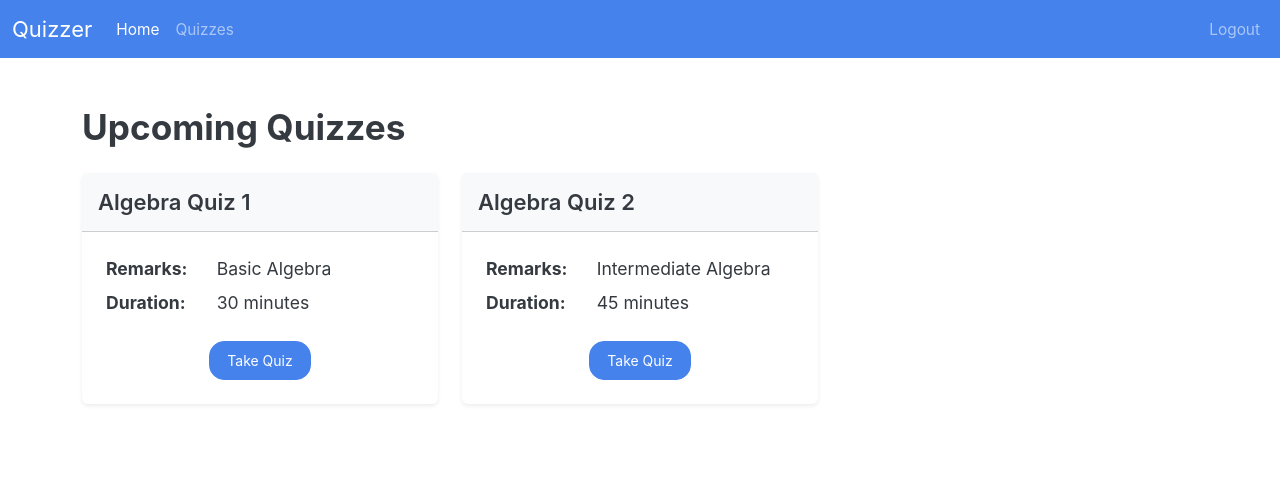
After one commit to 24f2005120/quiz-master-project, a Flask app: page /user/ in a window 1280 px wide. The commit adds this page. Shown: the top 499 px of the page. Run offline with Flask 3, Linux system fonts and the light colour scheme; a user stored in the database is signed in; some libraries are stand-ins or nearby versions.

Commit message:
added user dashboard and fixed a bunch of small authentication bugs

```diff
--- a/models/__init__.py
+++ b/models/__init__.py
@@ -8,4 +8,4 @@ class Base(DeclarativeBase):
 
 db = SQLAlchemy(model_class=Base)
 
-from .models import User
+from .models import *
--- a/routes/__init__.py
+++ b/routes/__init__.py
@@ -6,12 +6,14 @@ from models import User, db
 from .admin_routes import admin_bp
 from .auth_routes import auth_bp
 from .main_routes import main_bp
+from .user_routes import user_bp
 
 
 def init_routes(app):
     app.register_blueprint(auth_bp)
     app.register_blueprint(admin_bp)
     app.register_blueprint(main_bp)
+    app.register_blueprint(user_bp)
 
 
 def init_login_manager(app):
--- a/routes/user_routes.py
+++ b/routes/user_routes.py
@@ -1,13 +1,23 @@
 from flask import Blueprint, redirect, render_template, request, url_for
 from flask_login import current_user, login_required
 from flask_login.utils import current_app
+from sqlalchemy import select
 
-user_bp = Blueprint("user", __name__, url_prefix="user")
+from models import User, db
+from models.models import Quiz
+
+session = db.session
+
+user_bp = Blueprint("user", __name__, url_prefix="/user")
 
 
-@user_bp.before_request
+@user_bp.before_request  # makes it so you have to be logged in to access, and allows admin to access it too to test :)
 @login_required
-def require_user():
-    """Apply user restriction to all routes in this blueprint."""
-    if not current_user.is_authenticated:
-        return current_app.login_manager.unauthorized()
+def user_required():
+    pass
+
+
+@user_bp.route("/", methods=["GET"])
+def home():
+    upcoming_quizzes = session.scalars(select(Quiz))
+    return render_template("user/home.html", upcoming_quizzes=upcoming_quizzes)
--- a/templates/forms.html
+++ b/templates/forms.html
@@ -1,5 +1,5 @@
 <form action="{{request.url}}" method="POST">
-  {% for field in form %}
+  {% for field in form if field.widget.input_type != 'hidden' %}
   <div>{{field.name}} : {{field}}</div>
   {% endfor %}
   <input type="submit" name="submit" />
--- /dev/null
+++ b/templates/user/home.html
@@ -0,0 +1,49 @@
+{% extends "base.html" %} {% block title %} Quiz Dashboard {% endblock %} {%
+block body %} {% include "user/nav.html" %}
+<div class="container py-5">
+  <!-- Page Header -->
+  <div class="d-flex justify-content-between align-items-center mb-4">
+    <h2 class="mb-0 fw-bold">Upcoming Quizzes</h2>
+  </div>
+
+  <!-- Quizzes List -->
+  <div class="row row-cols-1 row-cols-md-2 row-cols-lg-3 g-4 mb-5">
+    {% if upcoming_quizzes %} {% for quiz in upcoming_quizzes %}
+    <div class="col">
+      <div class="card shadow-sm border-0 h-100">
+        <div class="card-header bg-light py-3">
+          <h5 class="card-title fw-semibold mb-0">{{ quiz.quiz_name }}</h5>
+        </div>
+        <div class="card-body p-4 d-flex flex-column justify-content-between">
+          <div>
+            <dl class="row mb-0">
+              <dt class="col-sm-4">Remarks:</dt>
+              <dd class="col-sm-8">{{ quiz.remarks }}</dd>
+
+              {% if quiz.date %}
+              <dt class="col-sm-4">Scheduled:</dt>
+              <dd class="col-sm-8">{{ quiz.date }}</dd>
+              {% endif %} {% if quiz.duration %}
+              <dt class="col-sm-4">Duration:</dt>
+              <dd class="col-sm-8">{{ quiz.duration }} minutes</dd>
+              {% endif %}
+            </dl>
+          </div>
+          <div class="mt-3 text-center">
+            <button class="btn btn-primary">Take Quiz</button>
+            <!--  or View Details, depending on what you want -->
+          </div>
+        </div>
+      </div>
+    </div>
+    {% endfor %} {% else %}
+    <div class="col">
+      <div class="text-center py-5">
+        <p class="text-muted mb-0">No upcoming quizzes scheduled.</p>
+      </div>
+    </div>
+    {% endif %}
+  </div>
+</div>
+
+{% endblock %}
--- /dev/null
+++ b/templates/user/nav.html
@@ -0,0 +1,35 @@
+<nav class="navbar navbar-expand-lg bg-primary" data-bs-theme="dark">
+  <div class="container-fluid">
+    <a class="navbar-brand" href="#">Quizzer</a>
+    <button
+      class="navbar-toggler"
+      type="button"
+      data-bs-toggle="collapse"
+      data-bs-target="#navbarColor01"
+      aria-controls="navbarColor01"
+      aria-expanded="false"
+      aria-label="Toggle navigation"
+    >
+      <span class="navbar-toggler-icon"></span>
+    </button>
+    <div class="collapse navbar-collapse" id="navbarColor01">
+      <ul class="navbar-nav me-auto">
+        <li class="nav-item">
+          <a
+            class="nav-link {{ is_active('user.home') }}"
+            href="{{ url_for('user.home') }}"
+            >Home</a
+          >
+        </li>
+        <li class="nav-item">
+          <a class="nav-link">Quizzes</a>
+        </li>
+      </ul>
+      <ul class="navbar-nav">
+        <li class="nav-item">
+          <a class="nav-link" href="{{url_for('auth.logout')}}"> Logout </a>
+        </li>
+      </ul>
+    </div>
+  </div>
+</nav>
```
Also changed, not shown: create_example_db.py (added, +93 -0 lines), routes/auth_routes.py (+8 -6 lines), templates/macros.html (+11 -4 lines), instance/db.sqlite3, templates/admin/summary.html (added), templates/admin/users.html (added).
